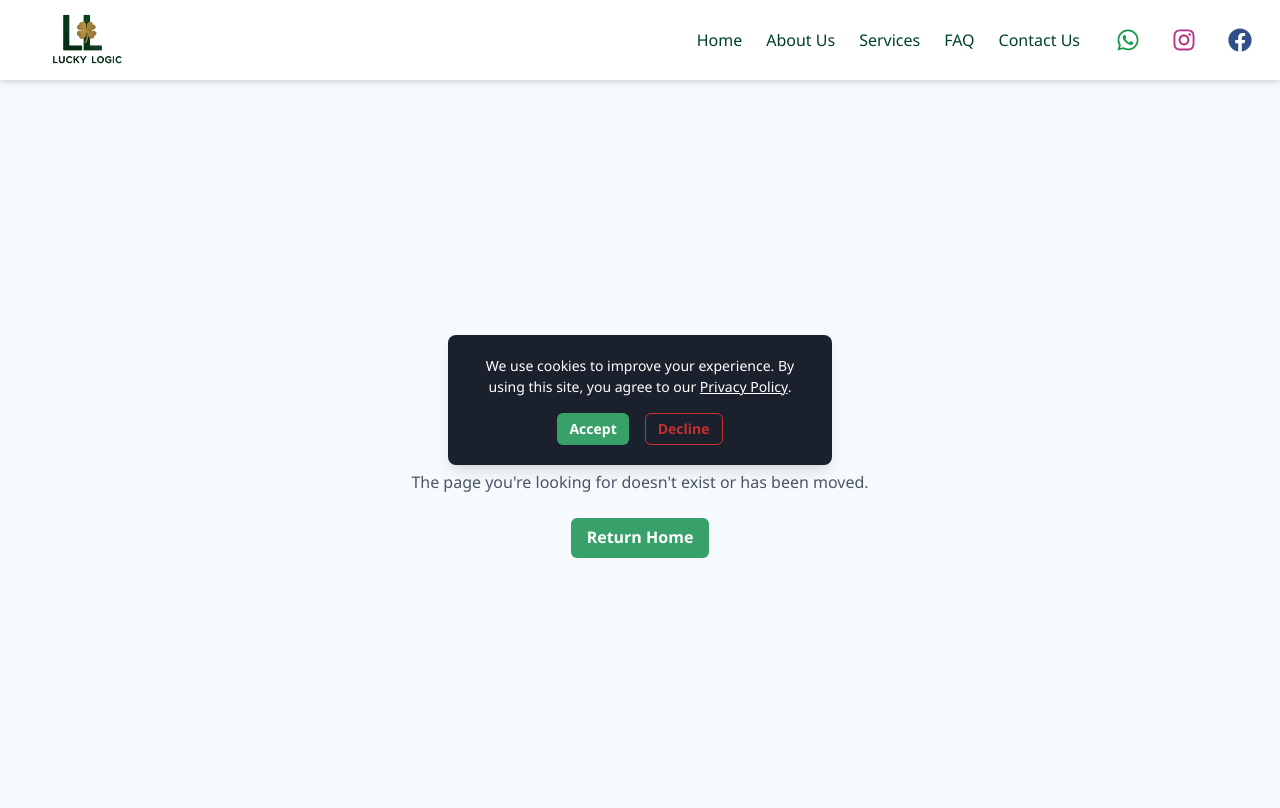
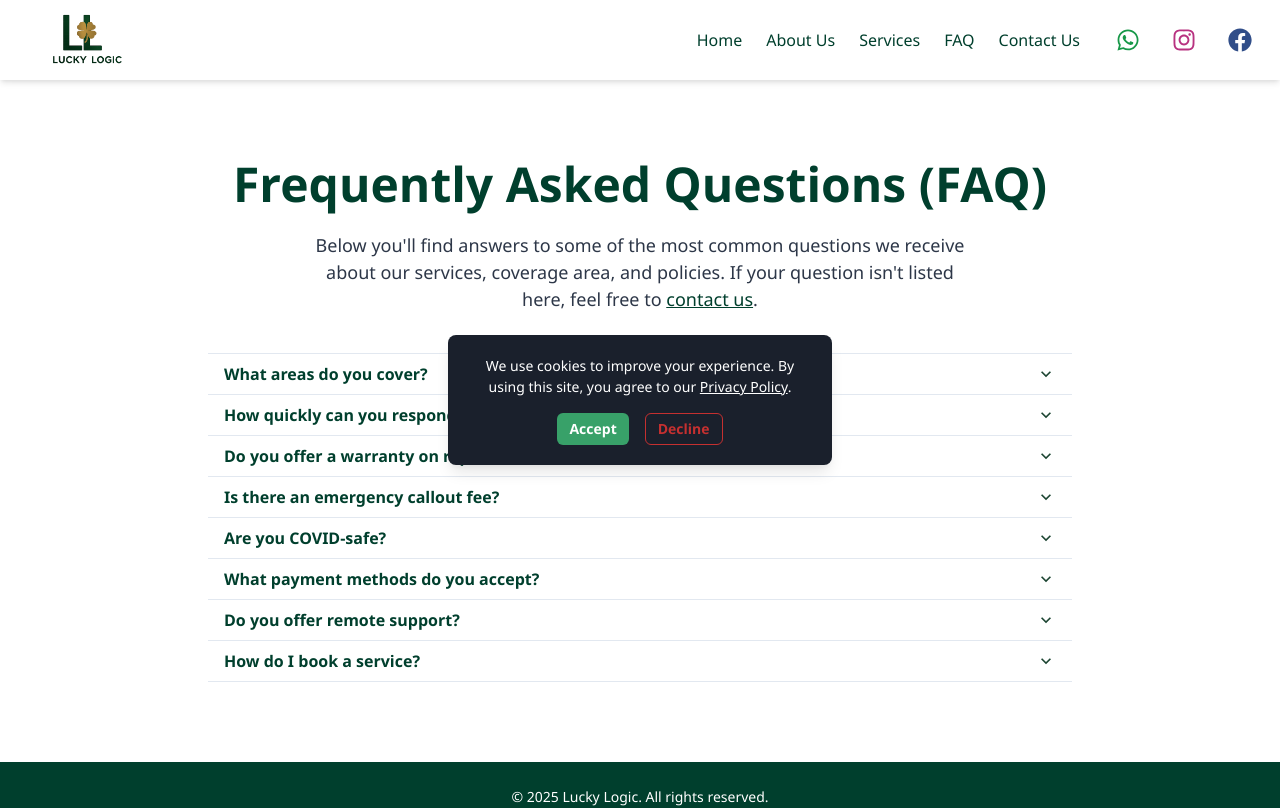
Before and after one commit to Neesonn/luckylogicit, a Next.js app: page /faq in a window 1280 px wide. Before the commit this address had no page. Shown: the top 808 px of the page. Built offline with nearby package versions, Linux system fonts and the light colour scheme.

Commit message:
Add FAQ page at /faq and ensure Navbar routes correctly

```diff
--- /dev/null
+++ b/app/faq/page.tsx
@@ -0,0 +1,172 @@
+import {
+  Box,
+  Heading,
+  Container,
+  Text,
+  Accordion,
+  AccordionItem,
+  AccordionButton,
+  AccordionPanel,
+  AccordionIcon,
+  Link
+} from '@chakra-ui/react';
+import NextLink from 'next/link';
+import SEO from '../../components/SEO';
+
+export default function FAQPage() {
+  return (
+    <>
+      <SEO
+        title="Frequently Asked Questions | Lucky Logic IT"
+        description="Answers to common questions about Lucky Logic IT's services, coverage area, response time, warranty, emergency callout fees, COVID-safe protocols, and more."
+        canonicalUrl="https://luckylogic.com.au/faq"
+      />
+
+      <Container maxW="4xl" py={{ base: 12, md: 20 }}>
+        <Heading as="h1" size="2xl" mb={6} color="brand.green" textAlign="center">
+          Frequently Asked Questions (FAQ)
+        </Heading>
+
+        <Text fontSize="lg" color="gray.700" textAlign="center" maxW="2xl" mx="auto" mb={10}>
+          Below you'll find answers to some of the most common questions we receive about our services, coverage area, and policies. If your question isn't listed here, feel free to{' '}
+          <Link as={NextLink} href="/contact-us" color="brand.green" textDecoration="underline">
+            contact us
+          </Link>
+          .
+        </Text>
+
+        <Accordion allowMultiple>
+          <AccordionItem>
+            <h2>
+              <AccordionButton>
+                <Box flex="1" textAlign="left" fontWeight="bold" color="brand.green">
+                  What areas do you cover?
+                </Box>
+                <AccordionIcon />
+              </AccordionButton>
+            </h2>
+            <AccordionPanel pb={4}>
+              We primarily service the Sutherland Shire region, as we are based locally in Kirrawee. However, we can accommodate requests from other parts of Sydney depending on availability. If you are located outside the Shire and would like to confirm service coverage, please{' '}
+              <Link as={NextLink} href="/contact-us" color="brand.green" textDecoration="underline">
+                contact us
+              </Link>
+              .
+            </AccordionPanel>
+          </AccordionItem>
+
+          <AccordionItem>
+            <h2>
+              <AccordionButton>
+                <Box flex="1" textAlign="left" fontWeight="bold" color="brand.green">
+                  How quickly can you respond to a service request?
+                </Box>
+                <AccordionIcon />
+              </AccordionButton>
+            </h2>
+            <AccordionPanel pb={4}>
+              We aim to respond to all enquiries within one business day. Same-day or next-day appointments are often available depending on urgency and technician availability.
+            </AccordionPanel>
+          </AccordionItem>
+
+          <AccordionItem>
+            <h2>
+              <AccordionButton>
+                <Box flex="1" textAlign="left" fontWeight="bold" color="brand.green">
+                  Do you offer a warranty on repairs?
+                </Box>
+                <AccordionIcon />
+              </AccordionButton>
+            </h2>
+            <AccordionPanel pb={4}>
+              Yes, all hardware repairs and upgrades are covered by a 7-day workmanship warranty. If you experience any service-related issues during this period, we will resolve them at no additional cost.
+            </AccordionPanel>
+          </AccordionItem>
+
+          <AccordionItem>
+            <h2>
+              <AccordionButton>
+                <Box flex="1" textAlign="left" fontWeight="bold" color="brand.green">
+                  Is there an emergency callout fee?
+                </Box>
+                <AccordionIcon />
+              </AccordionButton>
+            </h2>
+            <AccordionPanel pb={4}>
+              Emergency callout fees may apply for after-hours or weekend visits. We will always inform you of any additional charges before confirming your booking.
+            </AccordionPanel>
+          </AccordionItem>
+
+          <AccordionItem>
+            <h2>
+              <AccordionButton>
+                <Box flex="1" textAlign="left" fontWeight="bold" color="brand.green">
+                  Are you COVID-safe?
+                </Box>
+                <AccordionIcon />
+              </AccordionButton>
+            </h2>
+            <AccordionPanel pb={4}>
+              Yes. We follow all current NSW Health guidelines, including mask use, hygiene practices, and social distancing. If you have specific health concerns, let us know and we will do our best to accommodate you.
+            </AccordionPanel>
+          </AccordionItem>
+
+          <AccordionItem>
+            <h2>
+              <AccordionButton>
+                <Box flex="1" textAlign="left" fontWeight="bold" color="brand.green">
+                  What payment methods do you accept?
+                </Box>
+                <AccordionIcon />
+              </AccordionButton>
+            </h2>
+            <AccordionPanel pb={4}>
+              We accept EFTPOS, credit and debit cards, and cash. All services include a detailed invoice for your records. <br /><br />
+              Credit card payments incur the following processing fees through Stripe: Visa and Mastercard are subject to a 1.75% + $0.30 fee, and American Express is subject to a 3.5% + $0.30 fee. These charges cover the transaction cost only — no profit is made from these fees. <br /><br />
+              Alternatively, you may make a direct bank transfer using the account details provided on your invoice.
+            </AccordionPanel>
+          </AccordionItem>
+
+          <AccordionItem>
+            <h2>
+              <AccordionButton>
+                <Box flex="1" textAlign="left" fontWeight="bold" color="brand.green">
+                  Do you offer remote support?
+                </Box>
+                <AccordionIcon />
+              </AccordionButton>
+            </h2>
+            <AccordionPanel pb={4}>
+              Yes, we offer secure remote support for many software and troubleshooting needs. Contact us to find out if your issue can be resolved remotely.
+            </AccordionPanel>
+          </AccordionItem>
+
+          <AccordionItem>
+            <h2>
+              <AccordionButton>
+                <Box flex="1" textAlign="left" fontWeight="bold" color="brand.green">
+                  How do I book a service?
+                </Box>
+                <AccordionIcon />
+              </AccordionButton>
+            </h2>
+            <AccordionPanel pb={4}>
+              You can book a service by filling out our{' '}
+              <Link as={NextLink} href="/contact-us" color="brand.green" textDecoration="underline">
+                contact form
+              </Link>
+              , emailing us at{' '}
+              <Link href="mailto:support@luckylogic.com.au" color="brand.green" textDecoration="underline">
+                support@luckylogic.com.au
+              </Link>{' '}
+              or calling{' '}
+              <Link href="tel:+61426901209" color="brand.green" textDecoration="underline">
+                +61 426 901 209
+              </Link>
+              .
+            </AccordionPanel>
+          </AccordionItem>
+        </Accordion>
+      </Container>
+    </>
+  );
+}
```
